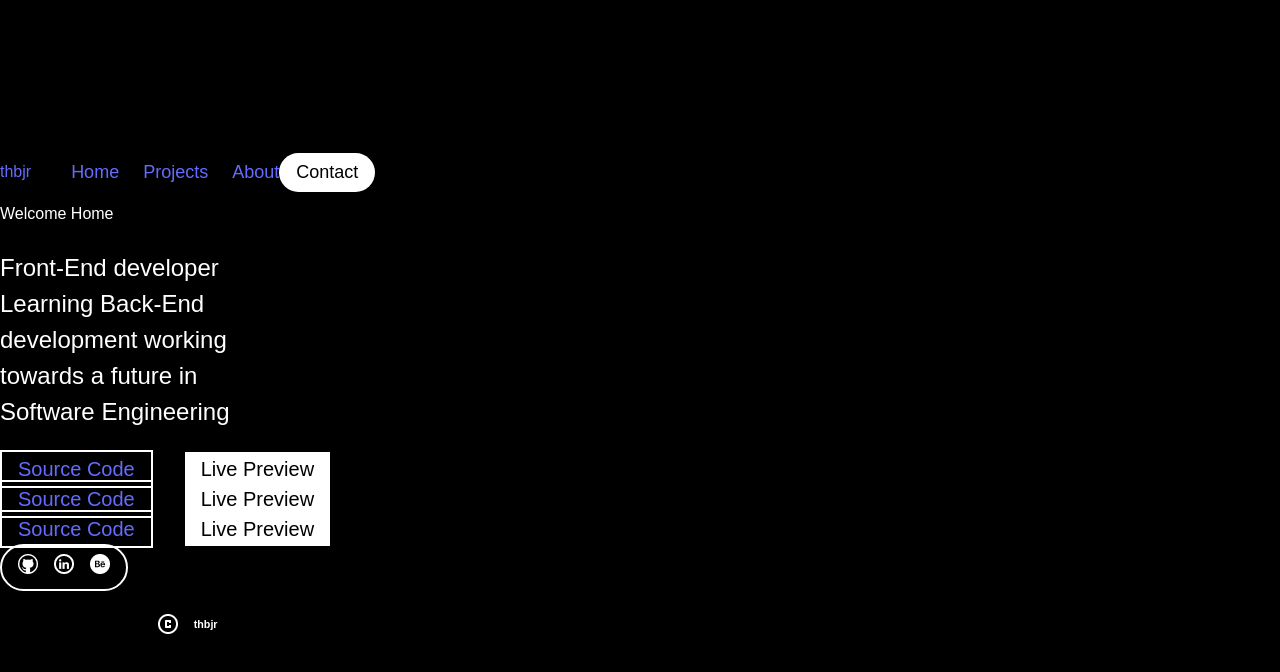
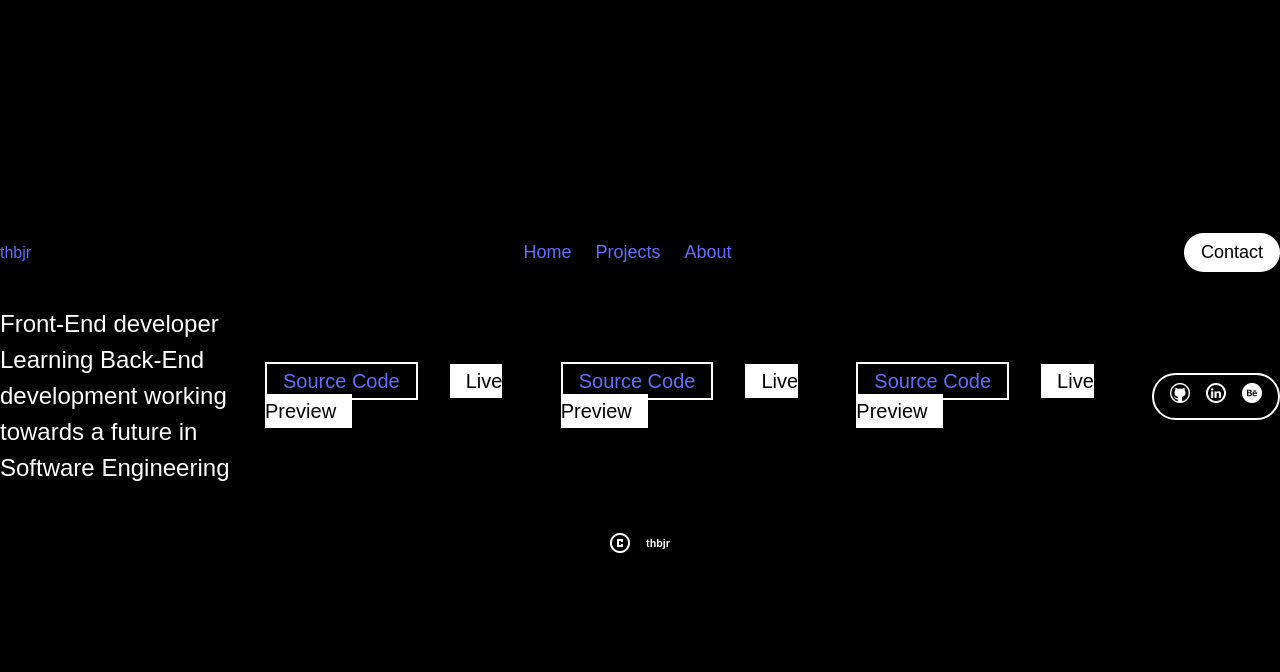
Before and after one commit to Thato-Hopolang/thbjr, a React (Vite) app in the folder thbjr/: page / in a window 1280 px wide. Shown: the top 672 px of the page. Built offline with nearby package versions, Linux system fonts and the light colour scheme.

Commit message:
Modifies components {jsx}: - Project - Home
Modifies styles:
- Project
- Home
- Portfolios

```diff
--- a/thbjr/src/App.css
+++ b/thbjr/src/App.css
@@ -26,3 +26,18 @@ a {
   font-size: 1.25rem;
   padding: 0.375rem 1rem;
 }
+
+
+/* */
+
+.hero-section {
+  display: flex;
+  justify-content: space-between;
+  align-items: center;
+}
+
+.project-container {
+  display: flex;
+  justify-content: space-between;
+  align-items: center;
+}
--- a/thbjr/src/Components/Portfolios/Porfolios.css
+++ b/thbjr/src/Components/Portfolios/Porfolios.css
@@ -6,4 +6,5 @@
     border-radius: 2rem;
     padding: 0.5rem 1rem;
     max-width: fit-content;
+    max-height: 2rem;
 }
--- /dev/null
+++ b/thbjr/src/Components/Projects/Project.css
@@ -0,0 +1,3 @@
+.project-container {
+    display: flex;
+}
--- a/thbjr/src/Components/Projects/Project.jsx
+++ b/thbjr/src/Components/Projects/Project.jsx
@@ -1,6 +1,7 @@
 /* eslint-disable react/prop-types */
 
 import { Link } from "react-router-dom"
+
 
 const Project = () => {
   return (
--- a/thbjr/src/Pages/Home.jsx
+++ b/thbjr/src/Pages/Home.jsx
@@ -5,8 +5,6 @@ import Project from "../Components/Projects/Project"
 const Home = () => {
   return (
     <div className="hero-section">
-
-			Welcome Home
       <Hero/>
       <Project/>
       <Porfolios/>
```
